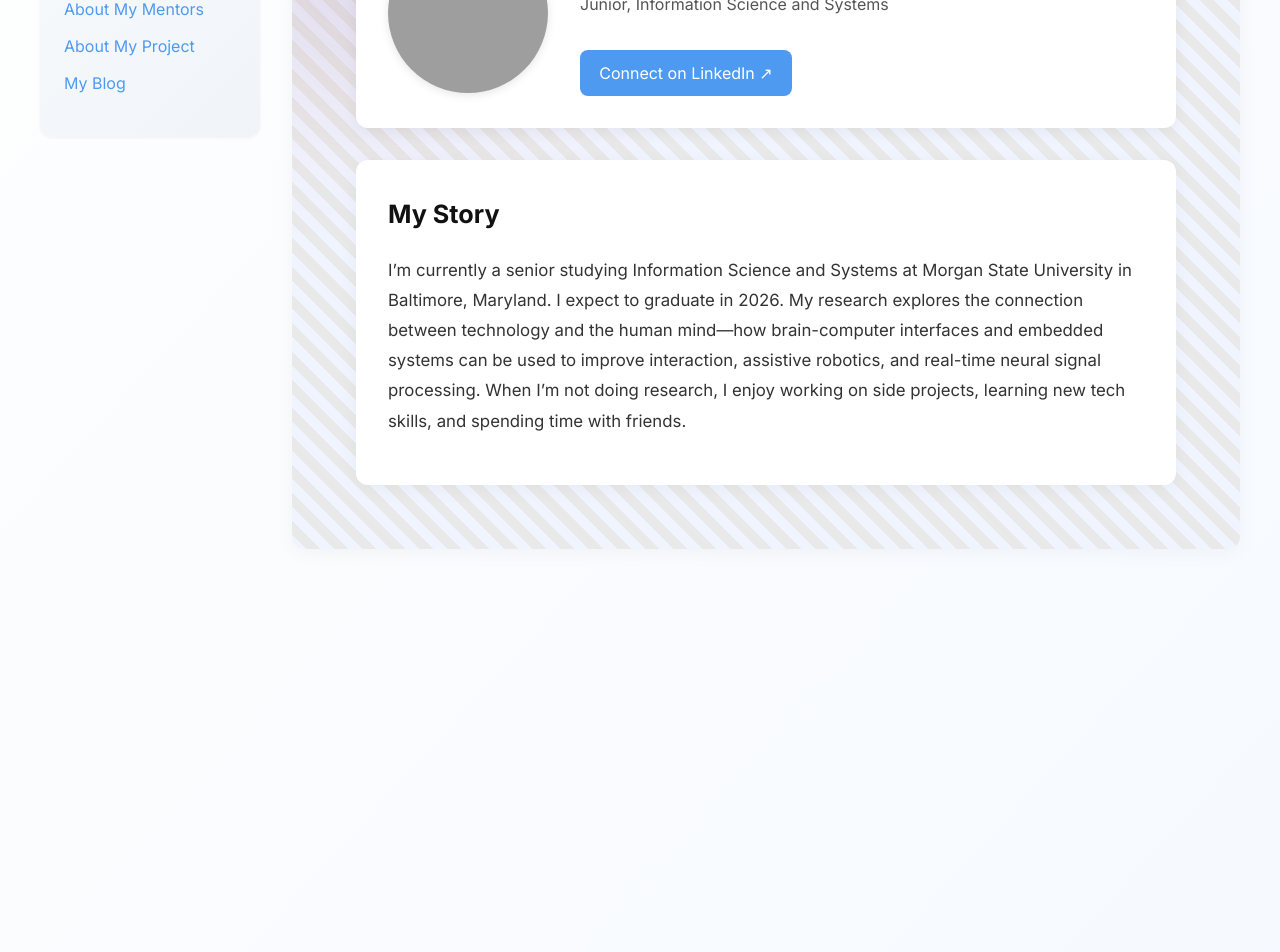
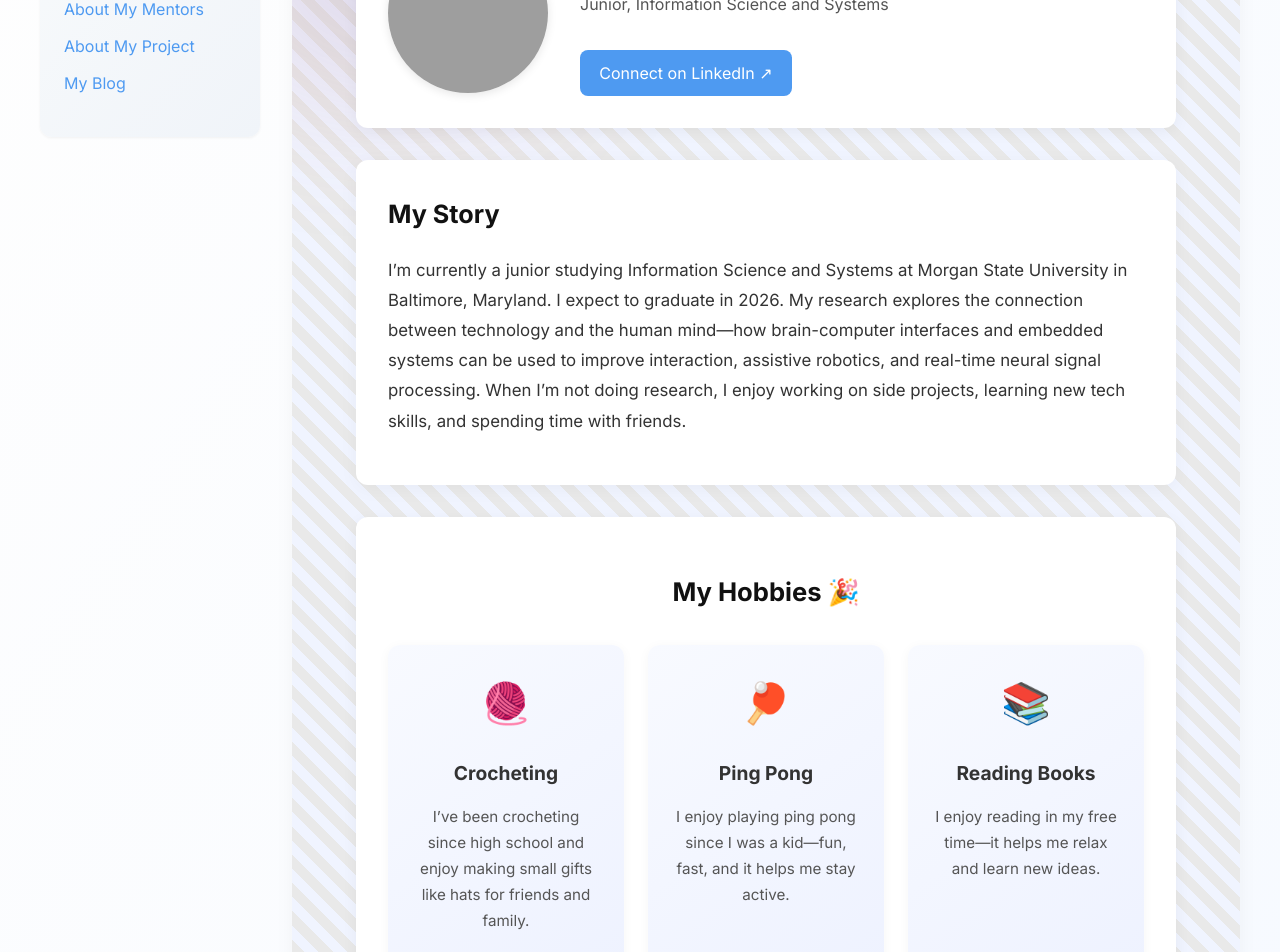
Before and after one commit to Ato-2025/Ato-2025.github.io, a Jekyll site: the page built from pages/about-me.md, in a window 1280 px wide and 1400 px high, scrolled down 198 px. Shown: the top 952 px of the window. Built offline with Jekyll 4.4.1, drawn with Linux system fonts in a browser that asks for light colours; before the commit the page ends 900 px from its top, so only the background shows below that; part of the change alters nothing that is shown; some of the changed text lies outside the part shown; grey boxes are pictures that could not be loaded.

Commit message:
Update about-me.md

```diff
--- a/pages/about-me.md
+++ b/pages/about-me.md
@@ -7,28 +7,28 @@ about:
   name: Ato Bhatta
   role: Junior, Information Science and Systems
   image: /assets/images/ato_bhatta.jpg
-  linkedin: "https://www.linkedin.com/in/ato-bhatta-4b8274332/"
-  bio: >
-    I’m currently a senior studying Information Science and Systems at Morgan State University in Baltimore, Maryland. I expect to graduate in 2026. My research explores the connection between technology and the human mind—how brain-computer interfaces and embedded systems can be used to improve interaction, assistive robotics, and real-time neural signal processing. When I’m not doing research, I enjoy working on side projects, learning new tech skills, and spending time with friends.
+  linkedin: https://www.linkedin.com/in/ato-bhatta-4b8274332/
+  bio: |
+    I’m currently a junior studying Information Science and Systems at Morgan State University in Baltimore, Maryland. I expect to graduate in 2026. My research explores the connection between technology and the human mind—how brain-computer interfaces and embedded systems can be used to improve interaction, assistive robotics, and real-time neural signal processing. When I’m not doing research, I enjoy working on side projects, learning new tech skills, and spending time with friends.
 
-hobbies:
-  - icon: 🧶
-    title: Crocheting
-    description: I’ve been crocheting since high school and enjoy making small gifts like hats for friends and family.
-  - icon: 🏓
-    title: Ping Pong
-    description: I enjoy playing ping pong since I was a kid—fun, fast, and it helps me stay active.
-  - icon: 📚
-    title: Reading Books
-    description: I enjoy reading in my free time—it helps me relax and learn new ideas.
+  hobbies:
+    - icon: 🧶
+      title: Crocheting
+      description: I’ve been crocheting since high school and enjoy making small gifts like hats for friends and family.
+    - icon: 🏓
+      title: Ping Pong
+      description: I enjoy playing ping pong since I was a kid—fun, fast, and it helps me stay active.
+    - icon: 📚
+      title: Reading Books
+      description: I enjoy reading in my free time—it helps me relax and learn new ideas.
 
-gallery:
-  - image: /assets/images/crochet.jpg
-    caption: Crocheting a scarf!
-  - image: /assets/images/momo.jpeg
-    caption: Favourite Food
-  - image: /assets/images/pool.jpeg
-    caption: My favorite thing to do in free time
-  - image: /assets/images/nature.jpg
-    caption: I enjoy spending time in nature—it helps me feel calm and refreshed. 🌿
+  gallery:
+    - image: /assets/images/MyPainting.jpg
+      caption: Painting of my beta fish
+    - image: /assets/images/Dance.jpg
+      caption: Me and my friend dancing at Morgan State University
+    - image: /assets/images/my.jpg
+      caption: My favorite portrait of myself :)
+    - image: /assets/images/my.jpg
+      caption:
 ---
```
